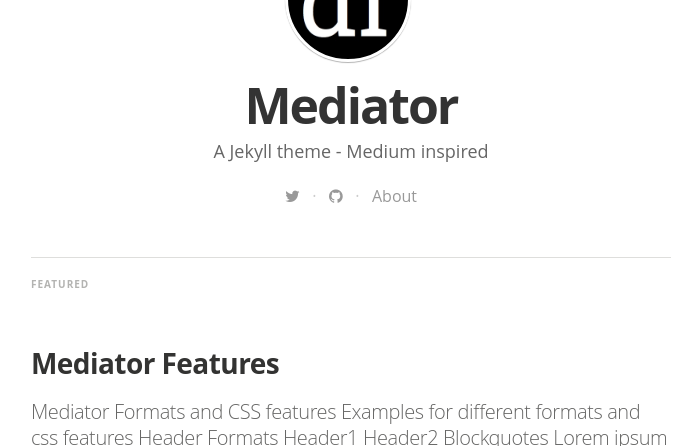
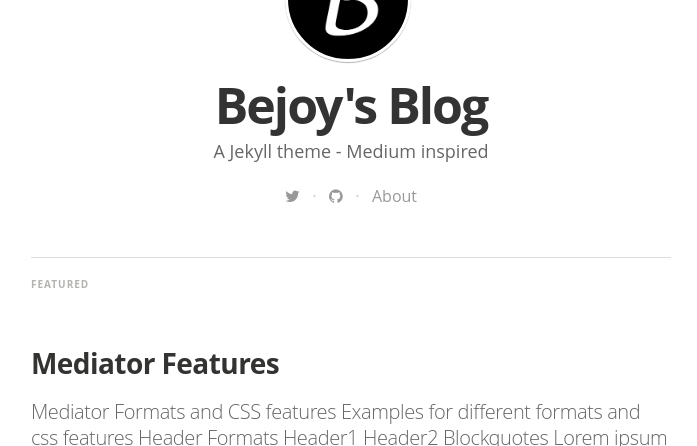
Before and after one commit to Bejoynj/bejoynj.github.io, a Jekyll site: the page built from index.html, in a window 1280 px wide and 900 px high, cut to the strip 454-900 px from the top of the window. Shown: the whole strip, without its empty margins (289-986 px from the left). Built offline with Jekyll 4.4.1, drawn with Linux system fonts in a browser that asks for light colours; nearby versions of some CDN libraries; some web fonts are replaced; Markdown is read by kramdown in place of the engine named in the settings; the list of posts is cut into pages by our own code.

Commit message:
image updates

```diff
--- a/_config.yml
+++ b/_config.yml
@@ -3,13 +3,13 @@ markdown: redcarpet
 highlighter: pygments
 
 # Site settings
-title: "Mediator"
+title: "Bejoy's Blog"
 description: > # this means to ignore newlines until "email:"
    A Jekyll theme - Medium inspired
 
-email: a-mail@mail.mail
+email: bejoynj4@gmail.com
 #blog logo
-logo: "/assets/images/df_logo.jpg"
+logo: "/assets/images/bejoylogo.jpg"
 # blog cover
 cover: "/assets/images/cA4aKEIPQrerBnp1yGHv_IMG_9534-3-2.jpg"
 
```
Also changed, not shown: assets/images/author.jpg.
